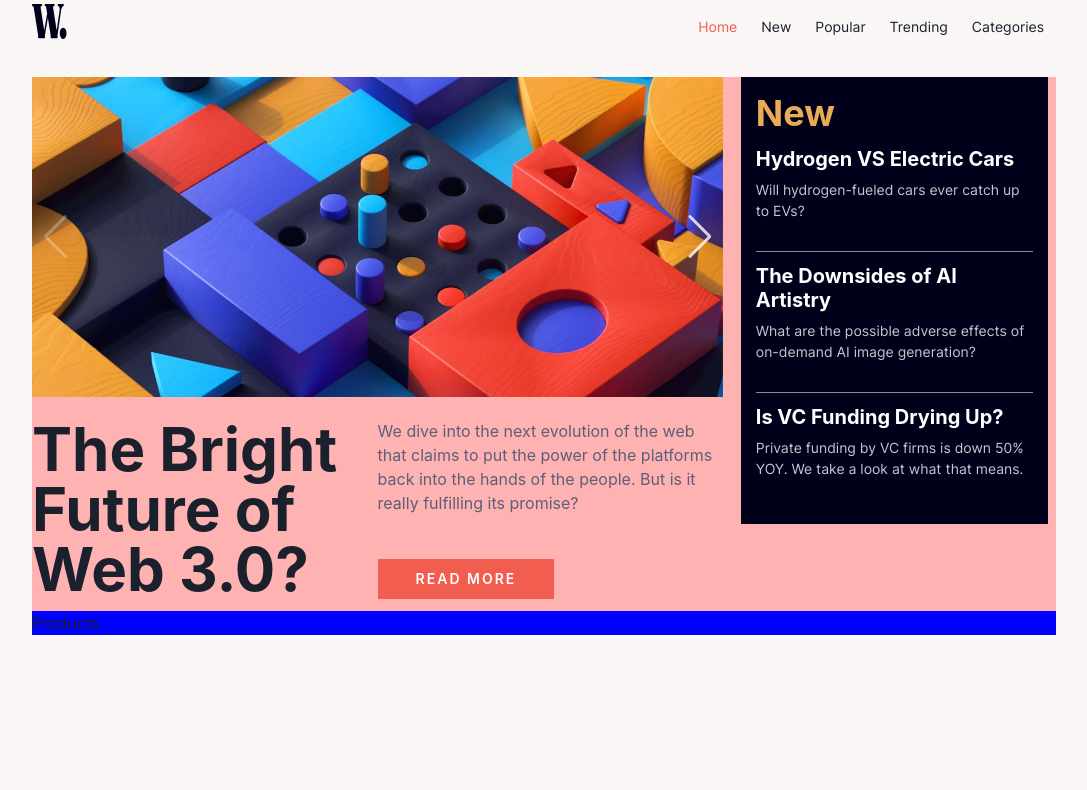
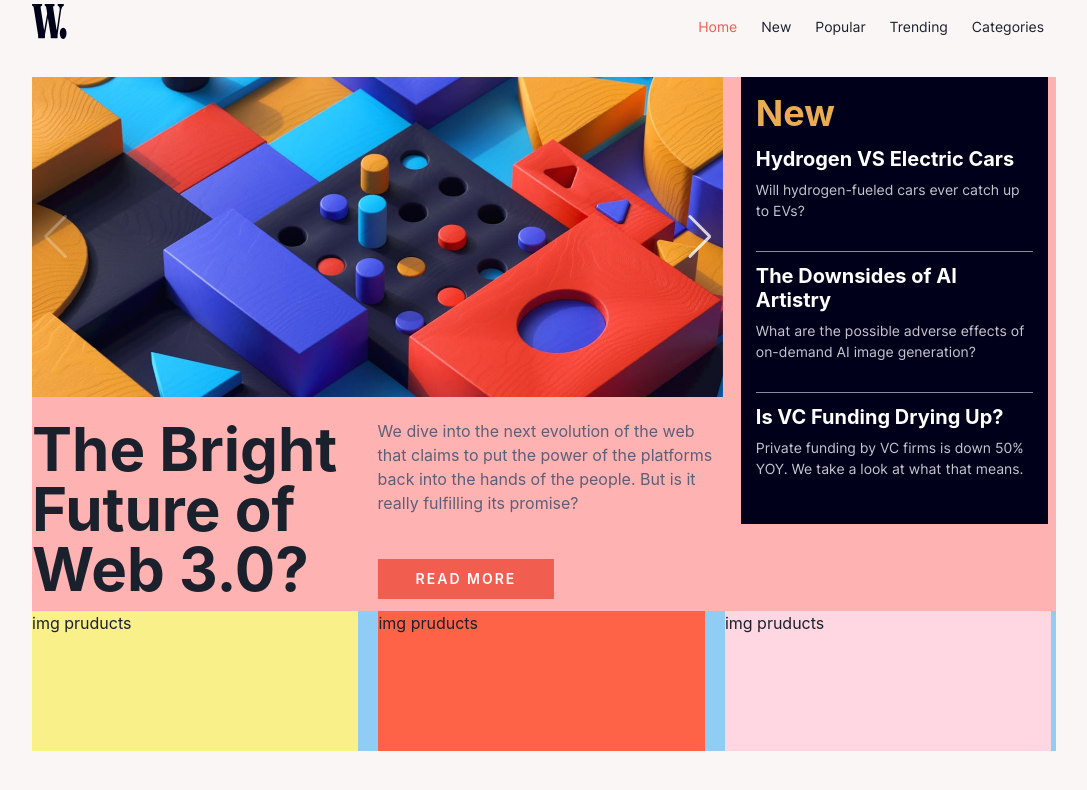
Before and after one commit to HongSourTheng/News-Hompage, a React (Vite) app: page / in a window 1280 px wide. Shown: the top 790 px of the page, without its empty margins (96-1183 px from the left). Built offline with nearby package versions, Linux system fonts and the light colour scheme.

Commit message:
create products array and design in contain box for products (need refactor later)

```diff
--- a/src/components/NavBar.tsx
+++ b/src/components/NavBar.tsx
@@ -1,7 +1,7 @@
 import { Image, List, ListItem, Show } from "@chakra-ui/react";
 import { useState } from "react";
 import logo from "../assets/images/logo.svg";
-import menuItem from "../data/menu";
+import menuItem from "../data/menus";
 import PopUpMenu from "./PopUpMenu";
 import MenuBar from "./MenuBar";
 import Responsive from "./Responsive";
--- /dev/null
+++ b/src/components/Products.tsx
@@ -0,0 +1,6 @@
+
+const Products = () => {
+  return <div>Products</div>;
+};
+
+export default Products;
--- a/src/pages/HomePage.tsx
+++ b/src/pages/HomePage.tsx
@@ -1,4 +1,4 @@
-import { Box } from "@chakra-ui/react";
+import { Box, Stack } from "@chakra-ui/react";
 
 import "swiper/css";
 import "swiper/css/navigation";
@@ -24,10 +24,20 @@ const HomePage = () => {
           mt={1}
           w={{ base: "100%", md: "100%" }}
           flexShrink={0}
-          backgroundColor="blue"
+          backgroundColor="blue.200"
           float="left"
         >
-          Products
+          <Stack direction={["column", "row"]} spacing="20px">
+            <Box w="31.88%" h="140px" bg="yellow.200">
+              img pruducts
+            </Box>
+            <Box w="31.88%" h="140px" bg="tomato">
+              img pruducts
+            </Box>
+            <Box w="31.88%" h="140px" bg="pink.100">
+              img pruducts
+            </Box>
+          </Stack>
         </Box>
       </Responsive>
     </>
```
Also changed, not shown: src/data/products.ts (added, +19 -0 lines), src/data/menus.ts (renamed from src/data/menu.ts).
